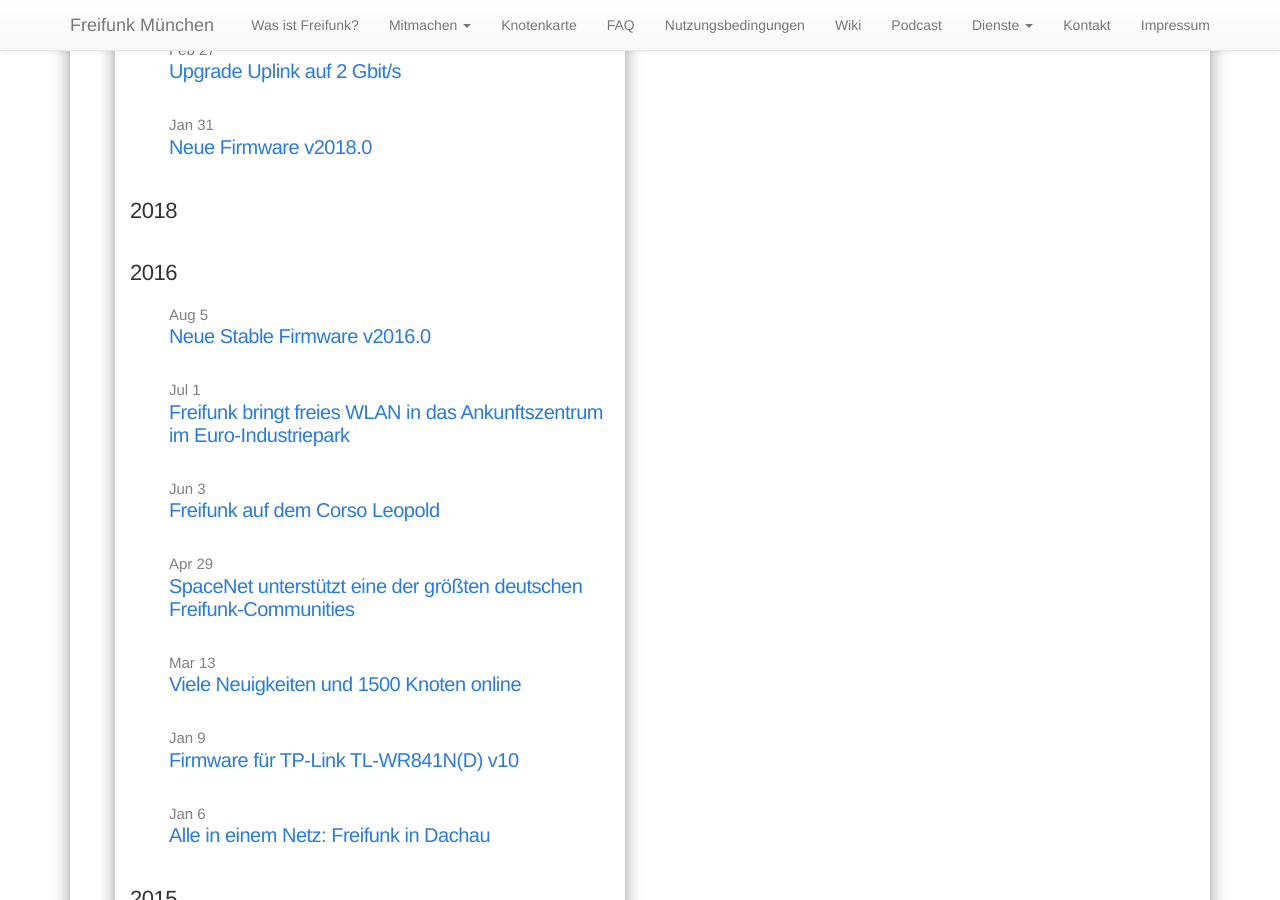
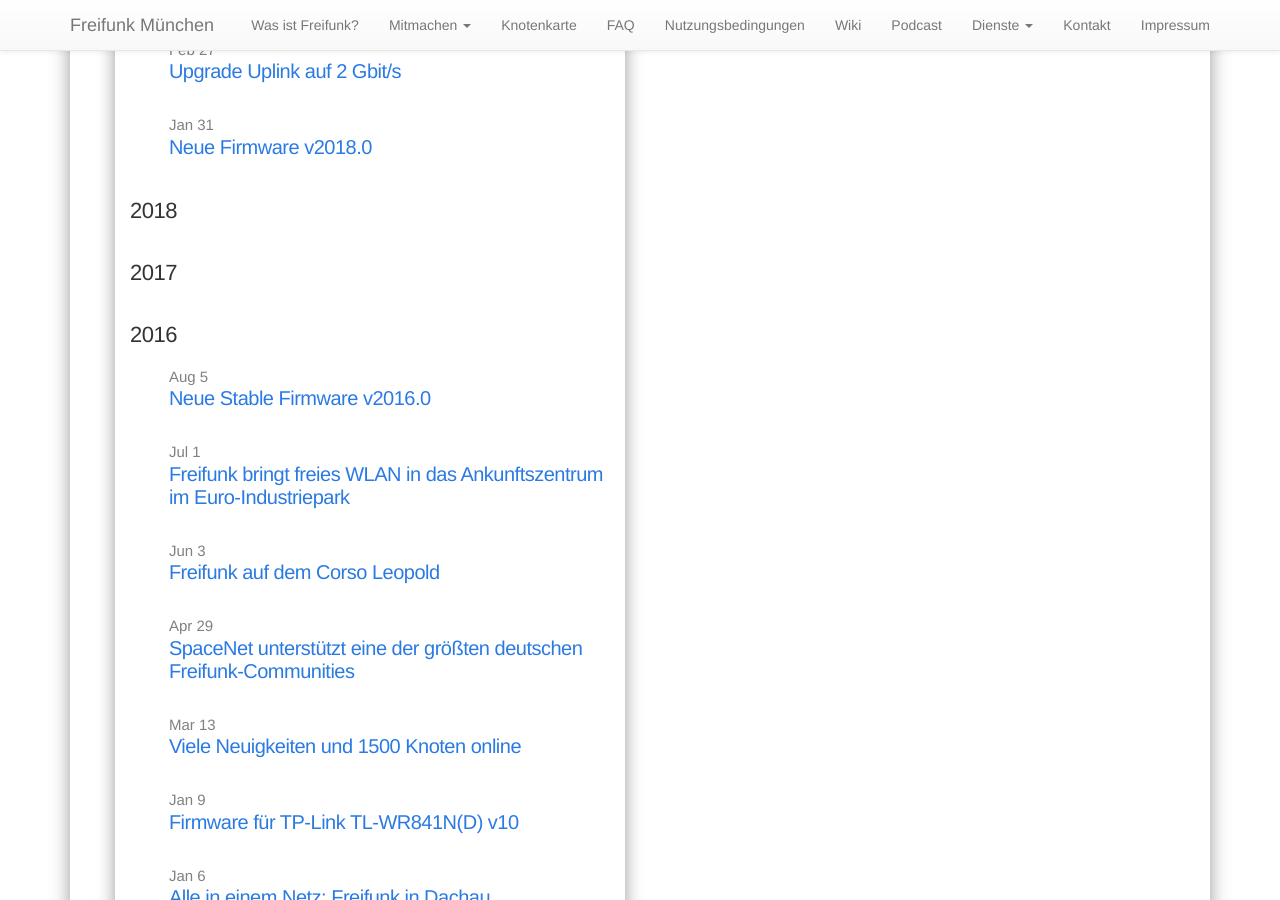
Before and after one commit to freifunkMUC/freifunkmuc.github.io, a Jekyll site: the page built from archiv.md, in a window 1280 px wide and 900 px high, scrolled down 1410 px. Built offline with Jekyll 4.4.1, drawn with Linux system fonts in a browser that asks for light colours.

Commit message:
Update archiv.md

```diff
--- a/archiv.md
+++ b/archiv.md
@@ -27,6 +27,19 @@ title: Archiv
 {% for post in site.posts %}
   {% assign y = post.date | date: "%Y" %}
   {% if y == "2018" %}
+  <li>
+    <span class="post-date">{{ post.date | date: "%b %-d" }}</span>
+    <a class="post-link" href="{{ post.url | prepend: site.baseurl }}">{{ post.title }}</a>
+  </li>
+  {% endif %}
+{% endfor %}
+</ul>
+
+### 2017
+<ul class="posts">
+{% for post in site.posts %}
+  {% assign y = post.date | date: "%Y" %}
+  {% if y == "2017" %}
   <li>
     <span class="post-date">{{ post.date | date: "%b %-d" }}</span>
     <a class="post-link" href="{{ post.url | prepend: site.baseurl }}">{{ post.title }}</a>
```
